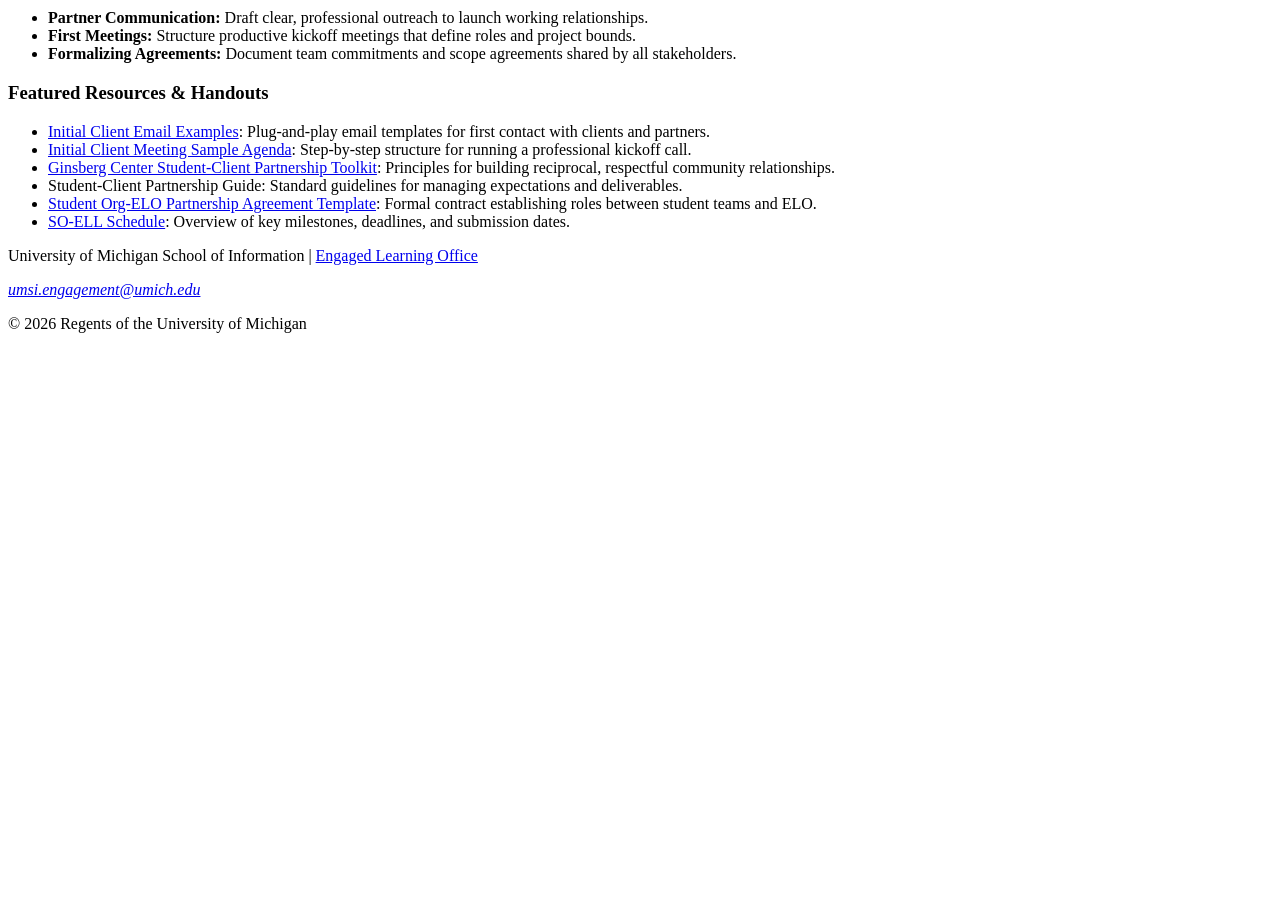
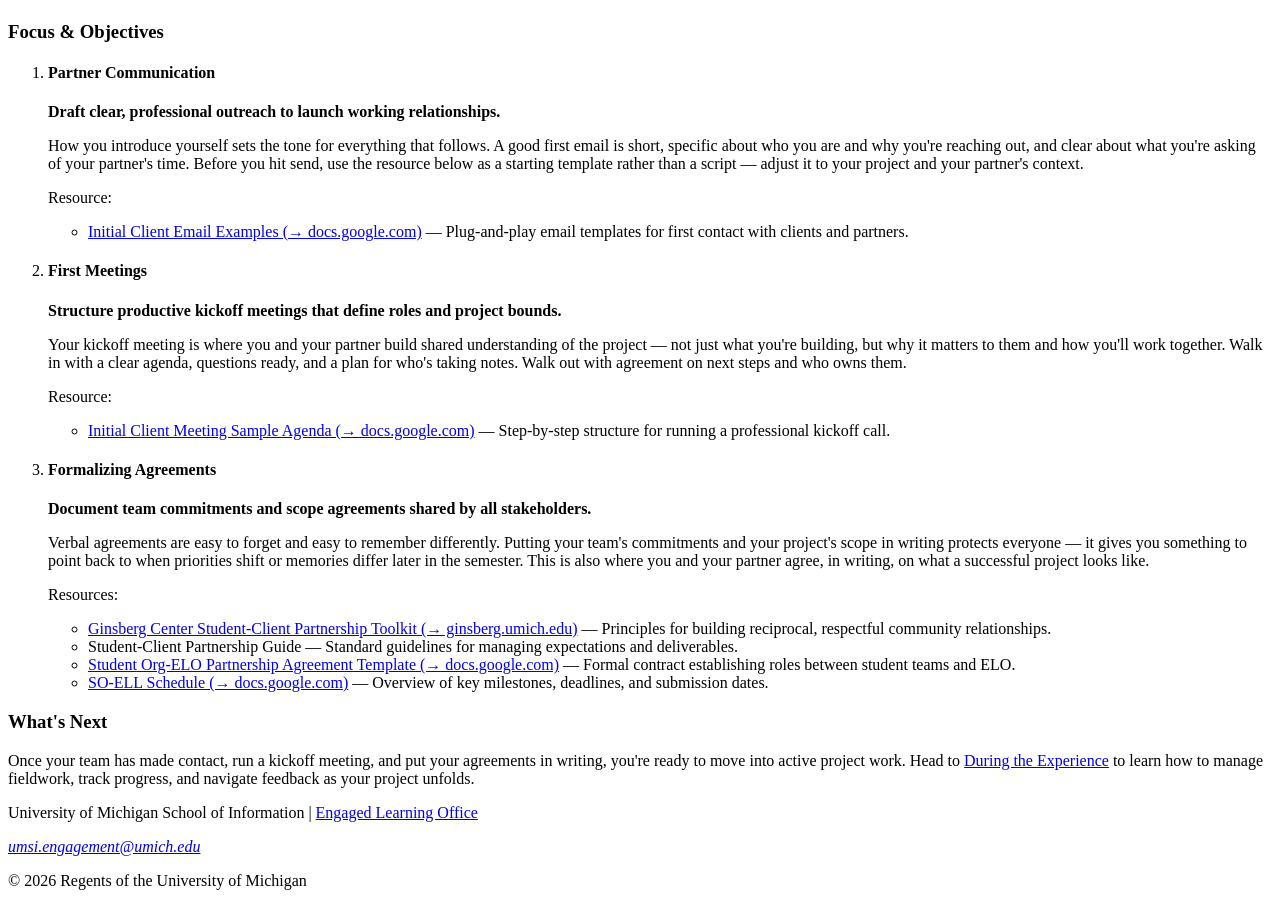
Before and after one commit to AnzeZg/client_project_f26, a plain HTML site: page prep.html in a window 1280 px wide. Shown: the part 3589-4495 px from the top of the page. Before the commit the page ends 3938 px from the top, so only its background shows below. Drawn offline with Linux system fonts and the light colour scheme.

Commit message:
Updated page with new AI generated content to fit more closely with client requirements.

```diff
--- a/prep.html
+++ b/prep.html
@@ -99,31 +99,53 @@
   <h2>Phase 2: Starting the Experience</h2>
   <p>Establishing professional communication, conducting initial meetings, and finalizing partnership agreements.</p>
   <article>
-    <h3>Value &amp; Narrative</h3>
+    <h3>The Value of Starting Well</h3>
     <p>First impressions shape the trajectory of a partnership. The starting phase is where abstract project ideas turn into structured, professional commitments. By establishing clear team contracts, co-creating agendas, and aligning on project scope early, you build psychological safety within your team and trust with your client. Learning how to navigate early ambiguity is one of the most valuable professional capabilities you will gain at UMSI.</p>
+    <p>You won't have every answer in your first few conversations — and you're not expected to. What matters is showing up prepared: communicating clearly, listening for what your partner actually needs, and writing down what everyone agrees to. The habits you build in this phase carry through the rest of the project.</p>
     <img src="images/UMSI_DearbornCutGroup_110722_04.jpg" alt="A person in a maroon hijab types their name into a check-in form on a white tablet resting on their lap.">
   </article>
 
   <article>
     <h3>Focus &amp; Objectives</h3>
-    <ul>
-      <li><strong>Partner Communication:</strong> Draft clear, professional outreach to launch working relationships.</li>
-      <li><strong>First Meetings:</strong> Structure productive kickoff meetings that define roles and project bounds.</li>
-      <li><strong>Formalizing Agreements:</strong> Document team commitments and scope agreements shared by all stakeholders.</li>
-    </ul>
+    <ol>
+      <li>
+        <h4>Partner Communication</h4>
+        <p><strong>Draft clear, professional outreach to launch working relationships.</strong></p>
+        <p>How you introduce yourself sets the tone for everything that follows. A good first email is short, specific about who you are and why you're reaching out, and clear about what you're asking of your partner's time. Before you hit send, use the resource below as a starting template rather than a script — adjust it to your project and your partner's context.</p>
+        <p>Resource:</p>
+        <ul>
+          <li><a href="https://docs.google.com/document/d/1fWFXwoW5fKX_Tctn97Gio5XZDwILNlqIOyKKE8Yk5J0/edit?usp=drive_link">Initial Client Email Examples (→ docs.google.com)</a> — Plug-and-play email templates for first contact with clients and partners.</li>
+        </ul>
+      </li>
+      <li>
+        <h4>First Meetings</h4>
+        <p><strong>Structure productive kickoff meetings that define roles and project bounds.</strong></p>
+        <p>Your kickoff meeting is where you and your partner build shared understanding of the project — not just what you're building, but why it matters to them and how you'll work together. Walk in with a clear agenda, questions ready, and a plan for who's taking notes. Walk out with agreement on next steps and who owns them.</p>
+        <p>Resource:</p>
+        <ul>
+          <li><a href="https://docs.google.com/document/d/1ItXxYauAcPoaGMUZWuJsX-OLFfGmeBOWT7JNhoZxGyU/edit?usp=drive_link">Initial Client Meeting Sample Agenda (→ docs.google.com)</a> — Step-by-step structure for running a professional kickoff call.</li>
+        </ul>
+      </li>
+      <li>
+        <h4>Formalizing Agreements</h4>
+        <p><strong>Document team commitments and scope agreements shared by all stakeholders.</strong></p>
+        <p>Verbal agreements are easy to forget and easy to remember differently. Putting your team's commitments and your project's scope in writing protects everyone — it gives you something to point back to when priorities shift or memories differ later in the semester. This is also where you and your partner agree, in writing, on what a successful project looks like.</p>
+        <p>Resources:</p>
+        <ul>
+          <li><a href="https://ginsberg.umich.edu/article/campus-community-partnerships-toolkit">Ginsberg Center Student-Client Partnership Toolkit (→ ginsberg.umich.edu)</a> — Principles for building reciprocal, respectful community relationships.</li>
+          <li>Student-Client Partnership Guide — Standard guidelines for managing expectations and deliverables.</li>
+          <li><a href="https://docs.google.com/document/d/1y5Y2wc1ADz0n_ht26kPYlFK3Zm9i3UR_Z0OMWP3Q_xQ/edit?usp=drive_link">Student Org-ELO Partnership Agreement Template (→ docs.google.com)</a> — Formal contract establishing roles between student teams and ELO.</li>
+          <li><a href="https://docs.google.com/spreadsheets/d/1YeK2WerSbhaU5hjEg9wxdXmzBx9lgRy2yHBKAH-SxiA/edit?gid=166831640#gid=166831640">SO-ELL Schedule (→ docs.google.com)</a> — Overview of key milestones, deadlines, and submission dates.</li>
+        </ul>
+      </li>
+    </ol>
   </article>
 
   <article>
-    <h3>Featured Resources &amp; Handouts</h3>
-    <ul>
-      <li><a href="https://docs.google.com/document/d/1fWFXwoW5fKX_Tctn97Gio5XZDwILNlqIOyKKE8Yk5J0/edit?usp=drive_link">Initial Client Email Examples</a>: Plug-and-play email templates for first contact with clients and partners.</li>
-      <li><a href="https://docs.google.com/document/d/1ItXxYauAcPoaGMUZWuJsX-OLFfGmeBOWT7JNhoZxGyU/edit?usp=drive_link">Initial Client Meeting Sample Agenda</a>: Step-by-step structure for running a professional kickoff call.</li>
-      <li><a href="https://ginsberg.umich.edu/article/campus-community-partnerships-toolkit">Ginsberg Center Student-Client Partnership Toolkit</a>: Principles for building reciprocal, respectful community relationships.</li>
-      <li>Student-Client Partnership Guide: Standard guidelines for managing expectations and deliverables.</li>
-      <li><a href="https://docs.google.com/document/d/1y5Y2wc1ADz0n_ht26kPYlFK3Zm9i3UR_Z0OMWP3Q_xQ/edit?usp=drive_link">Student Org-ELO Partnership Agreement Template</a>: Formal contract establishing roles between student teams and ELO.</li>
-      <li><a href="https://docs.google.com/spreadsheets/d/1YeK2WerSbhaU5hjEg9wxdXmzBx9lgRy2yHBKAH-SxiA/edit?gid=166831640#gid=166831640">SO-ELL Schedule</a>: Overview of key milestones, deadlines, and submission dates.</li>
-    </ul>
+    <h3>What's Next</h3>
+    <p>Once your team has made contact, run a kickoff meeting, and put your agreements in writing, you're ready to move into active project work. Head to <a href="during.html">During the Experience</a> to learn how to manage fieldwork, track progress, and navigate feedback as your project unfolds.</p>
   </article>
+  <!-- Phase 2 content generated using Claude Sonnet 5, based on the ELO Content document. Claude. (2026). Claude (Sonnet 5, September 13th version) [Large language model]. -->
 </section>
 <!-- Content taken & modified from UMGPT with the prompt, "for the same content write me some intro content and resources for a prep page using the ELO content below" - this was after I had asked for content for the home page. " UMGPT. (2026). UMGPT ( GPT-5.6 Sol September 7th version) [Large language model]. -->
 </main>
```
